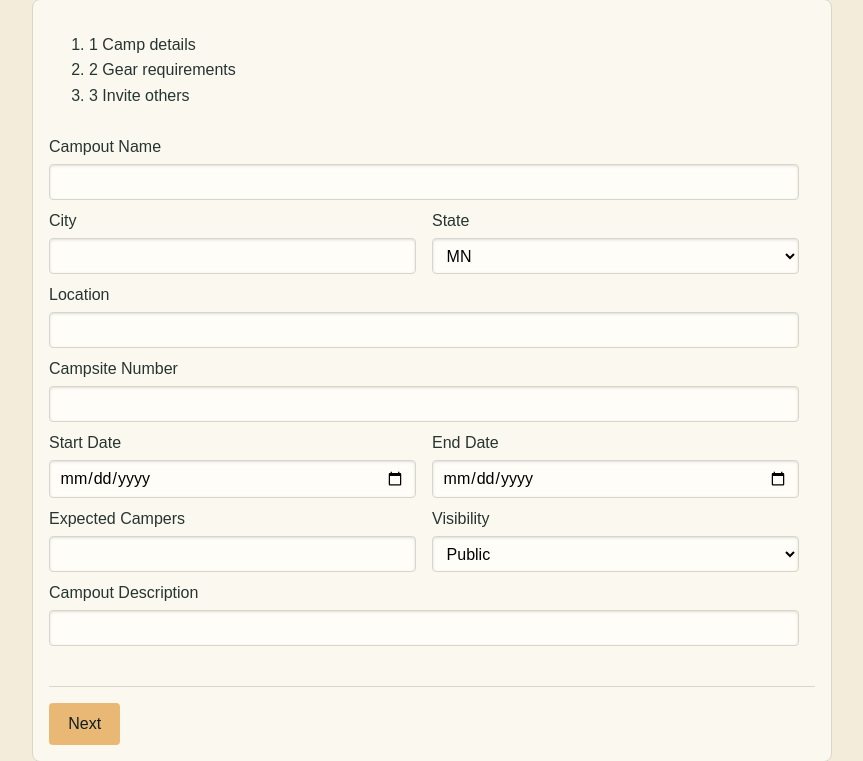
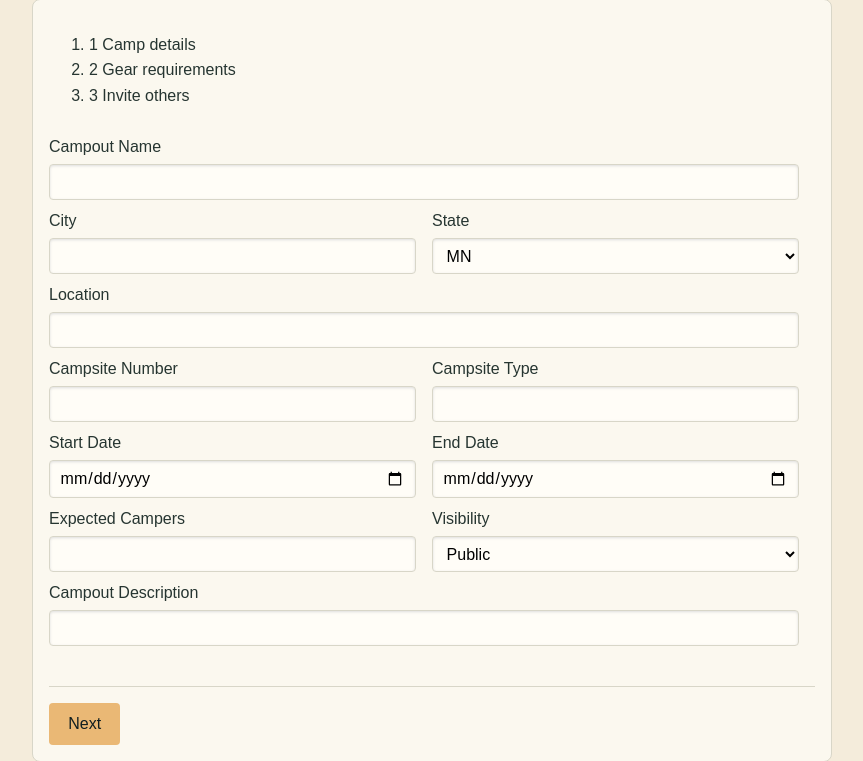
Before and after one commit to CSCI-5117-F26/developing-the-interactive-web-project-1-group-6, a Flask app: template appycampers/src/templates/create_camp.html in a window 1280 px wide. Shown: the part 284-1045 px from the top of the page, without its empty margins (0-863 px from the left). Run offline with Flask 3, Linux system fonts and the light colour scheme; the template is opened without the code that fills it, so the values that code supplies are empty; some libraries are stand-ins or nearby versions.

Commit message:
feature: campout type. Also a few bug fixes with campout form

```diff
--- a/appycampers/src/server.py
+++ b/appycampers/src/server.py
@@ -1,3 +1,5 @@
+from dotenv import load_dotenv
+load_dotenv()
 import os
 import models
 from flask import Flask, render_template
--- a/appycampers/src/templates/create_camp.html
+++ b/appycampers/src/templates/create_camp.html
@@ -41,12 +41,17 @@
 
               <div class="pure-u-1 pure-u-md-1-1">
                 <label for="location">Location</label>
-                <input id="location" class="pure-u-23-24" type="text" />
+                <input id="location" class="pure-u-23-24" type="text" required />
               </div>
 
-              <div class="pure-u-1 pure-u-md-1-1">
+              <div class="pure-u-1 pure-u-md-1-2">
                 <label for="camp-number">Campsite Number</label>
                 <input id="camp-number" class="pure-u-23-24" type="text" />
+              </div>
+
+              <div class="pure-u-1 pure-u-md-1-2">
+                <label for="camp-type">Campsite Type</label>
+                <input id="camp-type" class="pure-u-23-24" type="text" />
               </div>
 
               <div class="pure-u-1 pure-u-md-1-2">
@@ -61,7 +66,7 @@
 
               <div class="pure-u-1 pure-u-md-1-2">
                 <label for="expected-campers">Expected Campers</label>
-                <input id="expected-campers" class="pure-u-23-24" type="number" />
+                <input id="expected-campers" class="pure-u-23-24" type="number" required />
               </div>
 
               <div class="pure-u-1 pure-u-md-1-2">
```
Also changed, not shown: appycampers/src/controllers/create.py (+4 -4 lines).
